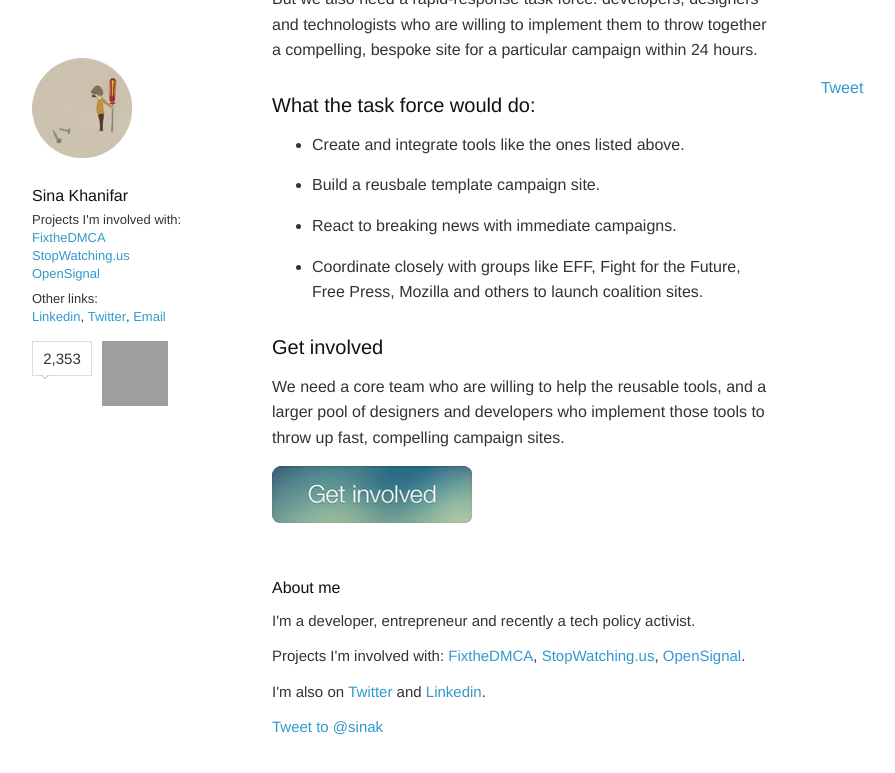
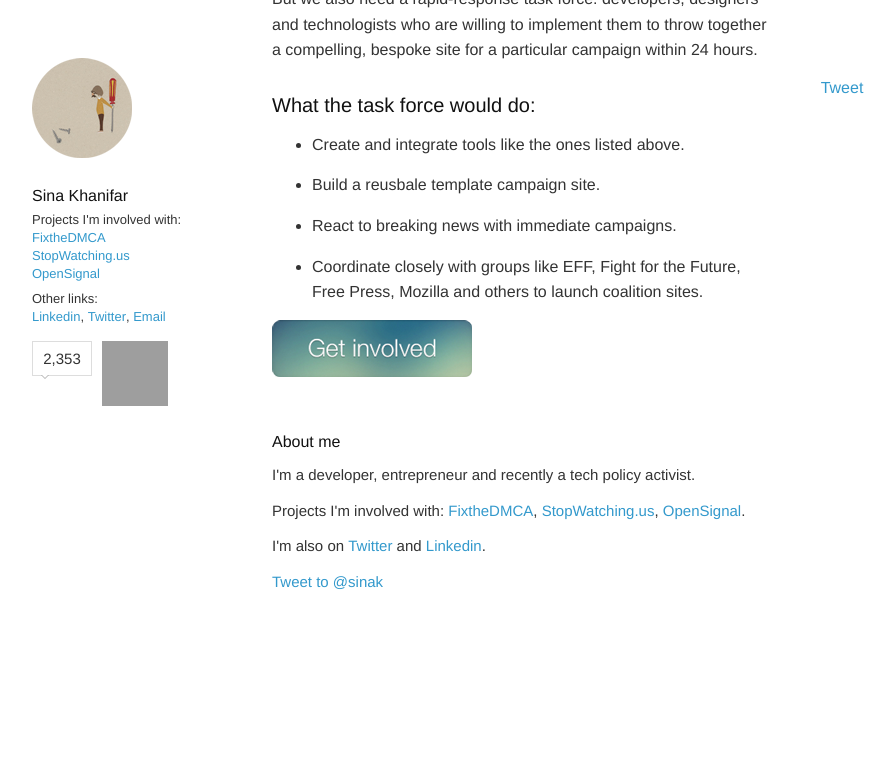
Before and after one commit to sinak/sinak.github.com, a Jekyll site: the page built from _posts/2013-06-30-task-force.md, in a window 1280 px wide and 900 px high, scrolled down 1288 px. Shown: the top 773 px of the window, without its empty margins (178-1073 px from the left). Built offline with Jekyll 4.4.1, drawn with Linux system fonts in a browser that asks for light colours; nearby versions of some CDN libraries; some web fonts are replaced; Markdown is read by kramdown in place of the engine named in the settings; comment, search, counter and statistics services are not loaded; grey boxes are pictures that could not be loaded.

Commit message:
Removed some unnecessary text

```diff
--- a/_posts/2013-06-30-task-force.md
+++ b/_posts/2013-06-30-task-force.md
@@ -36,8 +36,5 @@ Tools like those need to be built and open-sourced for anyone to use. But we als
 
 * Coordinate closely with groups like EFF, Fight for the Future, Free Press, Mozilla and others to launch coalition sites.
 
-### Get involved
-
-We need a core team who are willing to help the reusable tools, and  a larger pool of designers and developers who implement those tools to throw up fast, compelling campaign sites.
 
 <a href="/rritf.html"><img src="/images/get-involved.png" /></a>
```
